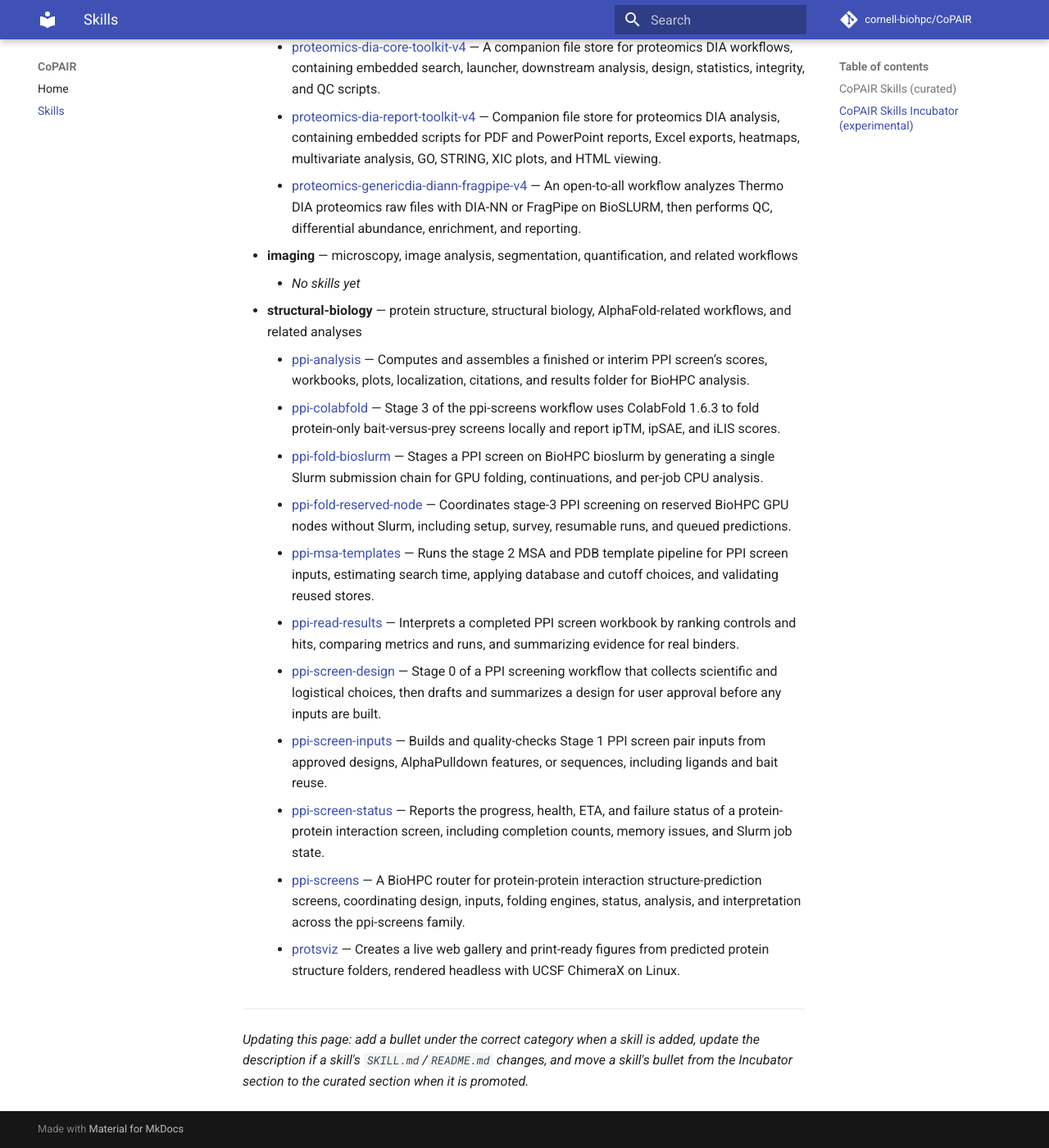
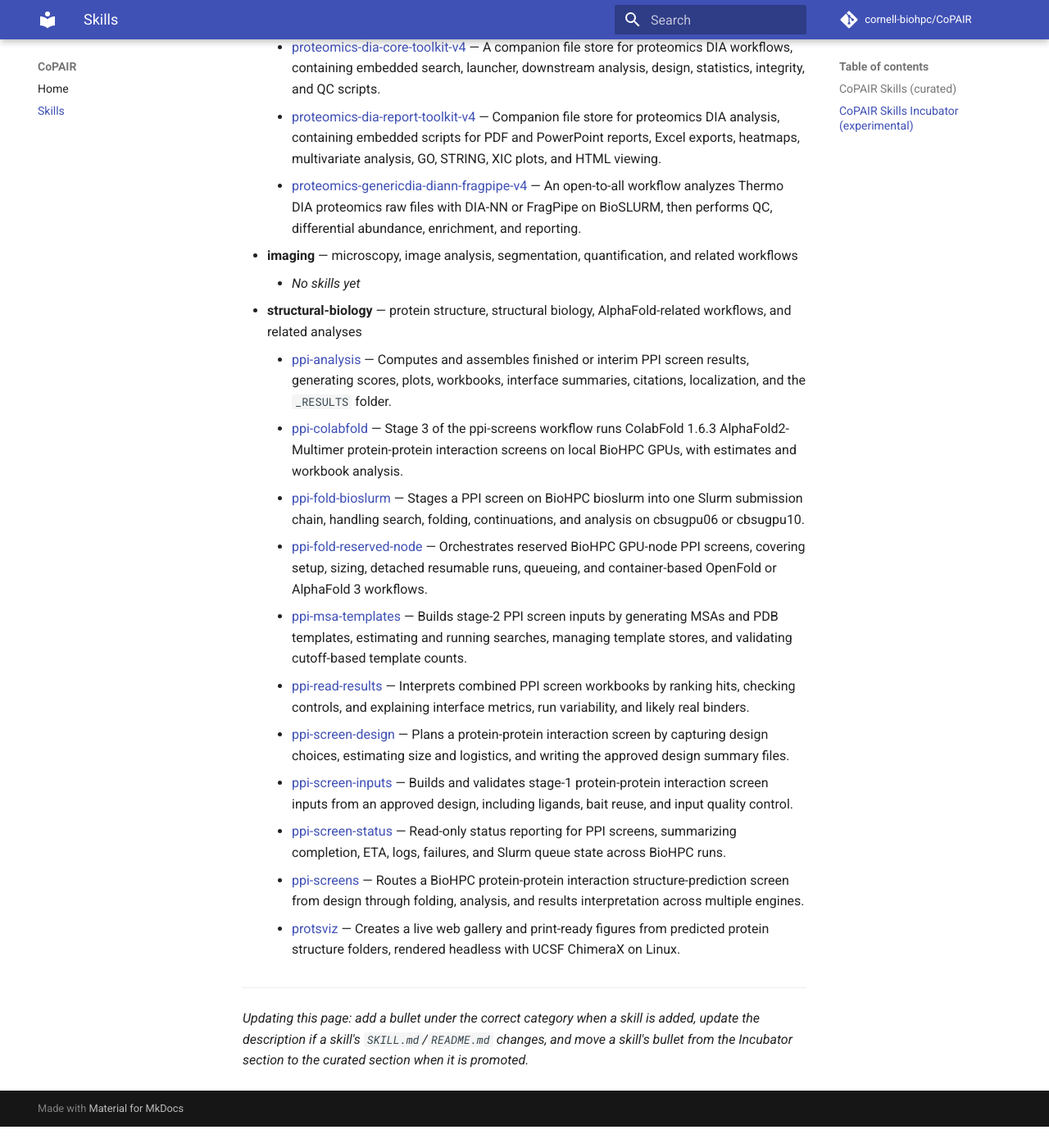
Before and after one commit to cornell-biohpc/CoPAIR, an MkDocs documentation site: the page built from docs/skills.md, in a window 1280 px wide and 1400 px high, scrolled down 1870 px. Shown: the whole window at 82% size. Built offline with MkDocs 1.6.1 and Material for MkDocs 9.7.7, drawn with Linux system fonts in a browser that asks for light colours; comment, search, counter and statistics services are not loaded; after the commit the page ends 3244 px from its top, so only the background shows below that.

Commit message:
Update skills.md via automated sync

```diff
--- a/docs/skills.md
+++ b/docs/skills.md
@@ -44,16 +44,16 @@ Skills under active development and testing. Presence here does not imply scient
 - **imaging** — microscopy, image analysis, segmentation, quantification, and related workflows
     - _No skills yet_
 - **structural-biology** — protein structure, structural biology, AlphaFold-related workflows, and related analyses
-    - [ppi-analysis](https://github.com/Cornell-BioHPC/copair-skills-incubator/tree/main/skills/structural-biology/ppi-analysis) — Computes and assembles a finished or interim PPI screen’s scores, workbooks, plots, localization, citations, and results folder for BioHPC analysis.
-    - [ppi-colabfold](https://github.com/Cornell-BioHPC/copair-skills-incubator/tree/main/skills/structural-biology/ppi-colabfold) — Stage 3 of the ppi-screens workflow uses ColabFold 1.6.3 to fold protein-only bait-versus-prey screens locally and report ipTM, ipSAE, and iLIS scores.
-    - [ppi-fold-bioslurm](https://github.com/Cornell-BioHPC/copair-skills-incubator/tree/main/skills/structural-biology/ppi-fold-bioslurm) — Stages a PPI screen on BioHPC bioslurm by generating a single Slurm submission chain for GPU folding, continuations, and per-job CPU analysis.
-    - [ppi-fold-reserved-node](https://github.com/Cornell-BioHPC/copair-skills-incubator/tree/main/skills/structural-biology/ppi-fold-reserved-node) — Coordinates stage-3 PPI screening on reserved BioHPC GPU nodes without Slurm, including setup, survey, resumable runs, and queued predictions.
-    - [ppi-msa-templates](https://github.com/Cornell-BioHPC/copair-skills-incubator/tree/main/skills/structural-biology/ppi-msa-templates) — Runs the stage 2 MSA and PDB template pipeline for PPI screen inputs, estimating search time, applying database and cutoff choices, and validating reused stores.
-    - [ppi-read-results](https://github.com/Cornell-BioHPC/copair-skills-incubator/tree/main/skills/structural-biology/ppi-read-results) — Interprets a completed PPI screen workbook by ranking controls and hits, comparing metrics and runs, and summarizing evidence for real binders.
-    - [ppi-screen-design](https://github.com/Cornell-BioHPC/copair-skills-incubator/tree/main/skills/structural-biology/ppi-screen-design) — Stage 0 of a PPI screening workflow that collects scientific and logistical choices, then drafts and summarizes a design for user approval before any inputs are built.
-    - [ppi-screen-inputs](https://github.com/Cornell-BioHPC/copair-skills-incubator/tree/main/skills/structural-biology/ppi-screen-inputs) — Builds and quality-checks Stage 1 PPI screen pair inputs from approved designs, AlphaPulldown features, or sequences, including ligands and bait reuse.
-    - [ppi-screen-status](https://github.com/Cornell-BioHPC/copair-skills-incubator/tree/main/skills/structural-biology/ppi-screen-status) — Reports the progress, health, ETA, and failure status of a protein-protein interaction screen, including completion counts, memory issues, and Slurm job state.
-    - [ppi-screens](https://github.com/Cornell-BioHPC/copair-skills-incubator/tree/main/skills/structural-biology/ppi-screens) — A BioHPC router for protein-protein interaction structure-prediction screens, coordinating design, inputs, folding engines, status, analysis, and interpretation across the ppi-screens family.
+    - [ppi-analysis](https://github.com/Cornell-BioHPC/copair-skills-incubator/tree/main/skills/structural-biology/ppi-analysis) — Computes and assembles finished or interim PPI screen results, generating scores, plots, workbooks, interface summaries, citations, localization, and the `_RESULTS` folder.
+    - [ppi-colabfold](https://github.com/Cornell-BioHPC/copair-skills-incubator/tree/main/skills/structural-biology/ppi-colabfold) — Stage 3 of the ppi-screens workflow runs ColabFold 1.6.3 AlphaFold2-Multimer protein-protein interaction screens on local BioHPC GPUs, with estimates and workbook analysis.
+    - [ppi-fold-bioslurm](https://github.com/Cornell-BioHPC/copair-skills-incubator/tree/main/skills/structural-biology/ppi-fold-bioslurm) — Stages a PPI screen on BioHPC bioslurm into one Slurm submission chain, handling search, folding, continuations, and analysis on cbsugpu06 or cbsugpu10.
+    - [ppi-fold-reserved-node](https://github.com/Cornell-BioHPC/copair-skills-incubator/tree/main/skills/structural-biology/ppi-fold-reserved-node) — Orchestrates reserved BioHPC GPU-node PPI screens, covering setup, sizing, detached resumable runs, queueing, and container-based OpenFold or AlphaFold 3 workflows.
+    - [ppi-msa-templates](https://github.com/Cornell-BioHPC/copair-skills-incubator/tree/main/skills/structural-biology/ppi-msa-templates) — Builds stage-2 PPI screen inputs by generating MSAs and PDB templates, estimating and running searches, managing template stores, and validating cutoff-based template counts.
+    - [ppi-read-results](https://github.com/Cornell-BioHPC/copair-skills-incubator/tree/main/skills/structural-biology/ppi-read-results) — Interprets combined PPI screen workbooks by ranking hits, checking controls, and explaining interface metrics, run variability, and likely real binders.
+    - [ppi-screen-design](https://github.com/Cornell-BioHPC/copair-skills-incubator/tree/main/skills/structural-biology/ppi-screen-design) — Plans a protein-protein interaction screen by capturing design choices, estimating size and logistics, and writing the approved design summary files.
+    - [ppi-screen-inputs](https://github.com/Cornell-BioHPC/copair-skills-incubator/tree/main/skills/structural-biology/ppi-screen-inputs) — Builds and validates stage-1 protein-protein interaction screen inputs from an approved design, including ligands, bait reuse, and input quality control.
+    - [ppi-screen-status](https://github.com/Cornell-BioHPC/copair-skills-incubator/tree/main/skills/structural-biology/ppi-screen-status) — Read-only status reporting for PPI screens, summarizing completion, ETA, logs, failures, and Slurm queue state across BioHPC runs.
+    - [ppi-screens](https://github.com/Cornell-BioHPC/copair-skills-incubator/tree/main/skills/structural-biology/ppi-screens) — Routes a BioHPC protein-protein interaction structure-prediction screen from design through folding, analysis, and results interpretation across multiple engines.
     - [protsviz](https://github.com/Cornell-BioHPC/copair-skills-incubator/tree/main/skills/structural-biology/protsviz) — Creates a live web gallery and print-ready figures from predicted protein structure folders, rendered headless with UCSF ChimeraX on Linux.
 
 ---
```
